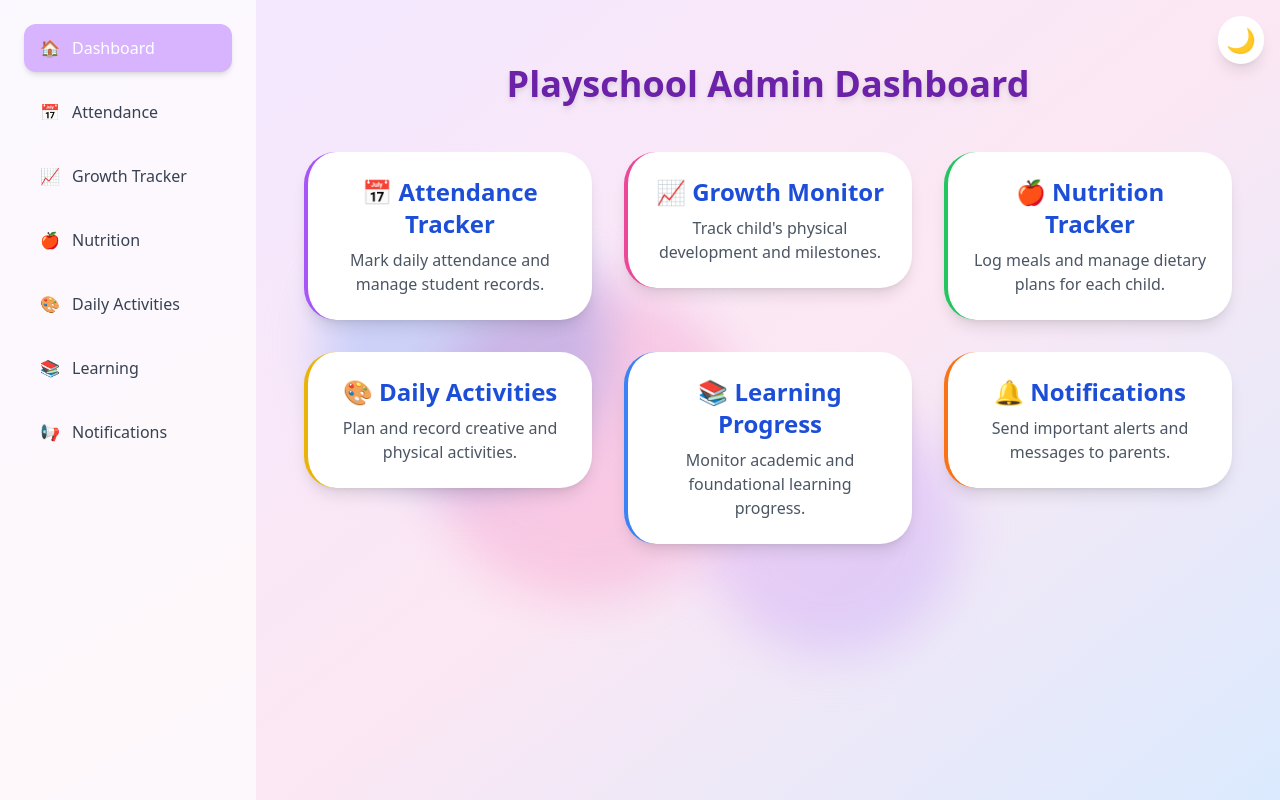
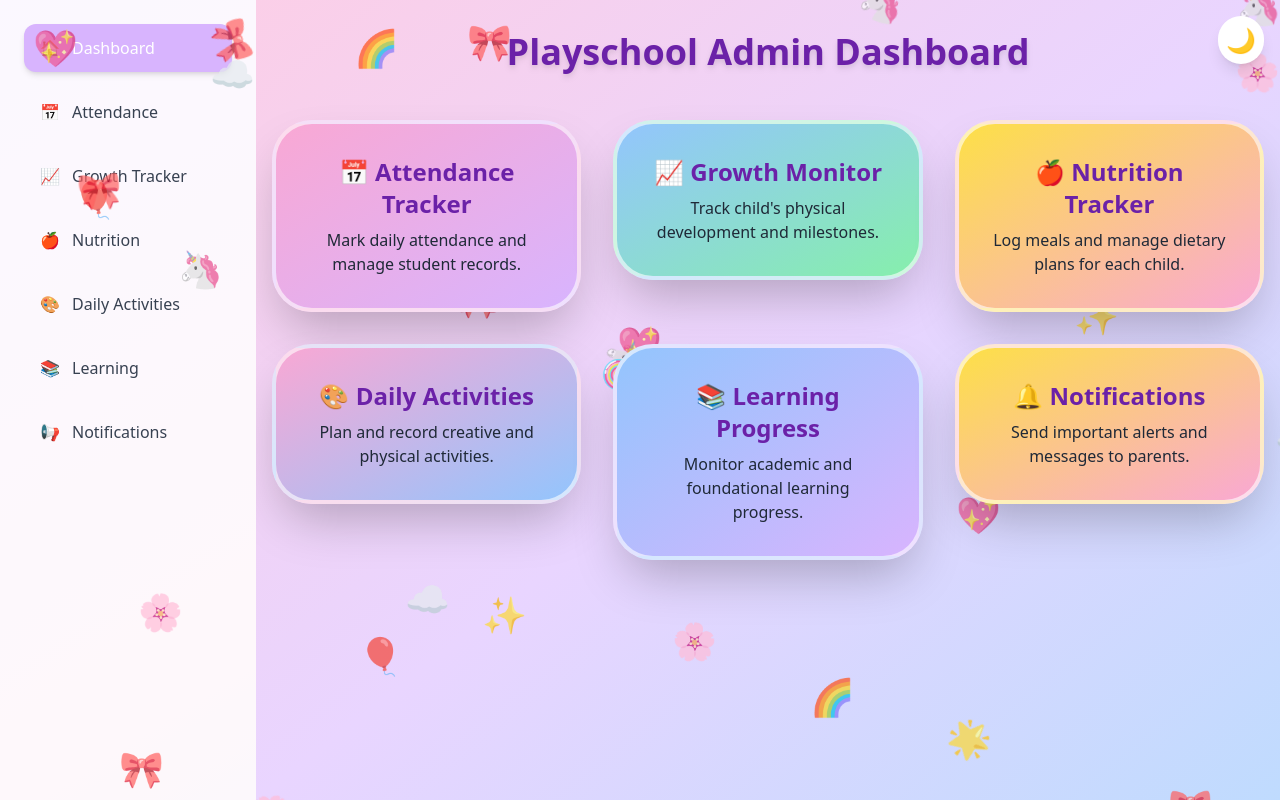
Before and after one commit to MohamedYunus2005/Playschool, a React (Create React App) app: page /admin-dashboard in a window 1280 px wide. Built offline with nearby package versions, Linux system fonts and the light colour scheme.

Commit message:
Update AdminDashboard.js

```diff
--- a/src/components/Dashboard/AdminDashboard.js
+++ b/src/components/Dashboard/AdminDashboard.js
@@ -1,107 +1,151 @@
-import React from 'react';
+import React, { useEffect, useState } from 'react';
 import { Link } from 'react-router-dom';
 
 const AdminDashboard = ({ theme, setTheme }) => {
     const isUnicornTheme = theme === 'unicorn';
-    const bgColor = isUnicornTheme ? 'bg-gradient-to-br from-purple-100 via-pink-100 to-blue-100' : 'bg-gradient-to-br from-gray-900 via-purple-950 to-blue-950 text-white';
-    const cardBaseClasses = `p-6 rounded-[2rem] shadow-lg border-l-4 transition-all duration-300 transform hover:scale-105 cursor-pointer`;
+    const bgColor = isUnicornTheme
+        ? 'bg-gradient-to-br from-pink-200 via-purple-200 to-blue-200'
+        : 'bg-gradient-to-br from-gray-900 via-purple-950 to-blue-950 text-white';
+    const cardBaseClasses = `p-8 rounded-[40px] shadow-2xl text-center transform transition-all duration-500 hover:scale-105 hover:-translate-y-2 border-4 border-white border-opacity-60 relative overflow-hidden group`;
+    const [mounted, setMounted] = useState(false);
+
+    useEffect(() => {
+        setMounted(true);
+    }, []);
+
+    const floatingEmojis = isUnicornTheme
+        ? ['🦄', '🌈', '🌟', '☁️', '🎈', '🍭', '🎀', '💖', '✨', '🌸']
+        : ['🌙', '✨', '🪐', '💫', '🚀', '⭐', '☄️', '🔮', '👽', '🌌'];
 
     return (
-        <div className={`min-h-screen p-8 transition-all duration-1000 ${bgColor}`}>
-            {/* Themed background blobs for both light and dark modes */}
-            {isUnicornTheme ? (
-                <>
-                    <div className="absolute top-1/4 left-1/4 w-72 h-72 bg-blue-200 rounded-full mix-blend-multiply filter blur-xl opacity-70 animate-blob z-0"></div>
-                    <div className="absolute top-1/2 right-1/4 w-64 h-64 bg-purple-200 rounded-full mix-blend-multiply filter blur-xl opacity-70 animate-blob animation-delay-2000 z-0"></div>
-                    <div className="absolute bottom-1/4 left-1/3 w-80 h-80 bg-pink-200 rounded-full mix-blend-multiply filter blur-xl opacity-70 animate-blob animation-delay-4000 z-0"></div>
-                </>
-            ) : (
-                <>
-                    <div className="absolute top-1/4 left-1/4 w-72 h-72 bg-blue-500 rounded-full mix-blend-screen filter blur-xl opacity-50 animate-blob z-0"></div>
-                    <div className="absolute top-1/2 right-1/4 w-64 h-64 bg-purple-500 rounded-full mix-blend-screen filter blur-xl opacity-50 animate-blob animation-delay-2000 z-0"></div>
-                    <div className="absolute bottom-1/4 left-1/3 w-80 h-80 bg-pink-500 rounded-full mix-blend-screen filter blur-xl opacity-50 animate-blob animation-delay-4000 z-0"></div>
-                </>
-            )}
+        <div className={`font-sans overflow-hidden transition-all duration-1000 ${bgColor} min-h-screen relative`}>
+            {/* Animated Background Emojis */}
+            <div className="fixed inset-0 overflow-hidden pointer-events-none">
+                {Array.from({ length: 40 }).map((_, index) => (
+                    <div
+                        key={index}
+                        className={`absolute text-4xl opacity-70 animate-float-spin`}
+                        style={{
+                            top: `${Math.random() * 100}%`,
+                            left: `${Math.random() * 100}%`,
+                            animationDelay: `${Math.random() * 10}s`,
+                            animationDuration: `${Math.random() * 5 + 5}s`
+                        }}
+                    >
+                        {floatingEmojis[Math.floor(Math.random() * floatingEmojis.length)]}
+                    </div>
+                ))}
+            </div>
 
-            <div className="relative z-10 container mx-auto px-4 py-8">
+            <div className={`relative z-10 container mx-auto px-4 py-8 transform transition-all duration-1000 ${mounted ? 'translate-y-0 opacity-100' : 'translate-y-10 opacity-0'}`}>
                 <h1 className={`text-4xl font-extrabold text-center mb-12 drop-shadow-md transition-colors duration-500 ${isUnicornTheme ? 'text-purple-800' : 'text-yellow-200'}`}>
                     Playschool Admin Dashboard
                 </h1>
 
                 <div className="grid grid-cols-1 md:grid-cols-2 lg:grid-cols-3 gap-8">
                     {/* Attendance Card with Link */}
-                    <Link to="/attendance">
-                        <div className={`${cardBaseClasses} ${isUnicornTheme ? 'bg-white border-purple-500 hover:bg-gray-50' : 'bg-gray-800 border-purple-400 hover:bg-gray-700'}`}>
-                            <h3 className={`text-2xl font-semibold mb-2 transition-colors duration-500 ${isUnicornTheme ? 'text-blue-700' : 'text-purple-300'}`}>
+                    <Link to="/attendance" className={`animate-fade-in`}>
+                        <div className={`${cardBaseClasses} ${isUnicornTheme ? 'bg-gradient-to-br from-pink-300 to-purple-300' : 'bg-gradient-to-br from-gray-800 to-purple-800'}`}>
+                            <h3 className={`text-2xl font-semibold mb-2 transition-colors duration-500 ${isUnicornTheme ? 'text-purple-800' : 'text-pink-300'}`}>
                                 📅 Attendance Tracker
                             </h3>
-                            <p className={`transition-colors duration-500 ${isUnicornTheme ? 'text-gray-600' : 'text-gray-400'}`}>
+                            <p className={`transition-colors duration-500 ${isUnicornTheme ? 'text-gray-800' : 'text-gray-200'}`}>
                                 Mark daily attendance and manage student records.
                             </p>
                         </div>
                     </Link>
 
                     {/* Growth Tracker Card */}
-                    <Link to="/growth-tracker">
-                        <div className={`${cardBaseClasses} ${isUnicornTheme ? 'bg-white border-pink-500 hover:bg-gray-50' : 'bg-gray-800 border-pink-400 hover:bg-gray-700'}`}>
-                            <h3 className={`text-2xl font-semibold mb-2 transition-colors duration-500 ${isUnicornTheme ? 'text-blue-700' : 'text-pink-300'}`}>
+                    <Link to="/growth-tracker" className={`animate-fade-in delay-1`}>
+                        <div className={`${cardBaseClasses} ${isUnicornTheme ? 'bg-gradient-to-br from-blue-300 to-green-300' : 'bg-gradient-to-br from-purple-800 to-blue-800'}`}>
+                            <h3 className={`text-2xl font-semibold mb-2 transition-colors duration-500 ${isUnicornTheme ? 'text-purple-800' : 'text-yellow-300'}`}>
                                 📈 Growth Monitor
                             </h3>
-                            <p className={`transition-colors duration-500 ${isUnicornTheme ? 'text-gray-600' : 'text-gray-400'}`}>
+                            <p className={`transition-colors duration-500 ${isUnicornTheme ? 'text-gray-800' : 'text-gray-200'}`}>
                                 Track child's physical development and milestones.
                             </p>
                         </div>
                     </Link>
 
                     {/* Nutrition Tracker Card */}
-                    <Link to="/nutrition-tracker">
-                        <div className={`${cardBaseClasses} ${isUnicornTheme ? 'bg-white border-green-500 hover:bg-gray-50' : 'bg-gray-800 border-green-400 hover:bg-gray-700'}`}>
-                            <h3 className={`text-2xl font-semibold mb-2 transition-colors duration-500 ${isUnicornTheme ? 'text-blue-700' : 'text-green-300'}`}>
+                    <Link to="/nutrition-tracker" className={`animate-fade-in delay-2`}>
+                        <div className={`${cardBaseClasses} ${isUnicornTheme ? 'bg-gradient-to-br from-yellow-300 to-pink-300' : 'bg-gradient-to-br from-blue-800 to-pink-800'}`}>
+                            <h3 className={`text-2xl font-semibold mb-2 transition-colors duration-500 ${isUnicornTheme ? 'text-purple-800' : 'text-blue-300'}`}>
                                 🍎 Nutrition Tracker
                             </h3>
-                            <p className={`transition-colors duration-500 ${isUnicornTheme ? 'text-gray-600' : 'text-gray-400'}`}>
+                            <p className={`transition-colors duration-500 ${isUnicornTheme ? 'text-gray-800' : 'text-gray-200'}`}>
                                 Log meals and manage dietary plans for each child.
                             </p>
                         </div>
                     </Link>
 
                     {/* Daily Activities Card */}
-                    <Link to="/daily-activities">
-                        <div className={`${cardBaseClasses} ${isUnicornTheme ? 'bg-white border-yellow-500 hover:bg-gray-50' : 'bg-gray-800 border-yellow-400 hover:bg-gray-700'}`}>
-                            <h3 className={`text-2xl font-semibold mb-2 transition-colors duration-500 ${isUnicornTheme ? 'text-blue-700' : 'text-yellow-300'}`}>
+                    <Link to="/daily-activities" className={`animate-fade-in delay-1`}>
+                        <div className={`${cardBaseClasses} ${isUnicornTheme ? 'bg-gradient-to-br from-pink-300 to-blue-300' : 'bg-gradient-to-br from-gray-800 to-blue-800'}`}>
+                            <h3 className={`text-2xl font-semibold mb-2 transition-colors duration-500 ${isUnicornTheme ? 'text-purple-800' : 'text-pink-300'}`}>
                                 🎨 Daily Activities
                             </h3>
-                            <p className={`transition-colors duration-500 ${isUnicornTheme ? 'text-gray-600' : 'text-gray-400'}`}>
+                            <p className={`transition-colors duration-500 ${isUnicornTheme ? 'text-gray-800' : 'text-gray-200'}`}>
                                 Plan and record creative and physical activities.
                             </p>
                         </div>
                     </Link>
 
                     {/* Learning Page Card */}
-                    <Link to="/learning">
-                        <div className={`${cardBaseClasses} ${isUnicornTheme ? 'bg-white border-blue-500 hover:bg-gray-50' : 'bg-gray-800 border-blue-400 hover:bg-gray-700'}`}>
-                            <h3 className={`text-2xl font-semibold mb-2 transition-colors duration-500 ${isUnicornTheme ? 'text-blue-700' : 'text-blue-300'}`}>
+                    <Link to="/learning" className={`animate-fade-in delay-2`}>
+                        <div className={`${cardBaseClasses} ${isUnicornTheme ? 'bg-gradient-to-br from-blue-300 to-purple-300' : 'bg-gradient-to-br from-purple-800 to-pink-800'}`}>
+                            <h3 className={`text-2xl font-semibold mb-2 transition-colors duration-500 ${isUnicornTheme ? 'text-purple-800' : 'text-yellow-300'}`}>
                                 📚 Learning Progress
                             </h3>
-                            <p className={`transition-colors duration-500 ${isUnicornTheme ? 'text-gray-600' : 'text-gray-400'}`}>
+                            <p className={`transition-colors duration-500 ${isUnicornTheme ? 'text-gray-800' : 'text-gray-200'}`}>
                                 Monitor academic and foundational learning progress.
                             </p>
                         </div>
                     </Link>
 
                     {/* Notification Card */}
-                    <Link to="/notifications">
-                        <div className={`${cardBaseClasses} ${isUnicornTheme ? 'bg-white border-orange-500 hover:bg-gray-50' : 'bg-gray-800 border-orange-400 hover:bg-gray-700'}`}>
-                            <h3 className={`text-2xl font-semibold mb-2 transition-colors duration-500 ${isUnicornTheme ? 'text-blue-700' : 'text-orange-300'}`}>
+                    <Link to="/notifications" className={`animate-fade-in delay-3`}>
+                        <div className={`${cardBaseClasses} ${isUnicornTheme ? 'bg-gradient-to-br from-yellow-300 to-pink-300' : 'bg-gradient-to-br from-blue-800 to-pink-800'}`}>
+                            <h3 className={`text-2xl font-semibold mb-2 transition-colors duration-500 ${isUnicornTheme ? 'text-purple-800' : 'text-blue-300'}`}>
                                 🔔 Notifications
                             </h3>
-                            <p className={`transition-colors duration-500 ${isUnicornTheme ? 'text-gray-600' : 'text-gray-400'}`}>
+                            <p className={`transition-colors duration-500 ${isUnicornTheme ? 'text-gray-800' : 'text-gray-200'}`}>
                                 Send important alerts and messages to parents.
                             </p>
                         </div>
                     </Link>
                 </div>
             </div>
+
+            {/* Add custom animation styles */}
+            <style>
+                {`
+                @keyframes float-spin {
+                    0% { transform: translateY(0px) rotate(0deg); }
+                    50% { transform: translateY(-20px) rotate(360deg); }
+                    100% { transform: translateY(0px) rotate(720deg); }
+                }
+                .animate-float-spin {
+                    animation: float-spin var(--animation-duration, 8s) ease-in-out infinite;
+                }
+                @keyframes fade-in {
+                    to { opacity: 1; }
+                }
+                .animate-fade-in {
+                    animation: fade-in 1s ease-out forwards;
+                    opacity: 0;
+                }
+                .delay-1 {
+                    animation-delay: 0.5s;
+                }
+                .delay-2 {
+                    animation-delay: 1s;
+                }
+                .delay-3 {
+                    animation-delay: 1.5s;
+                }
+                `}
+            </style>
         </div>
     );
 };
```
